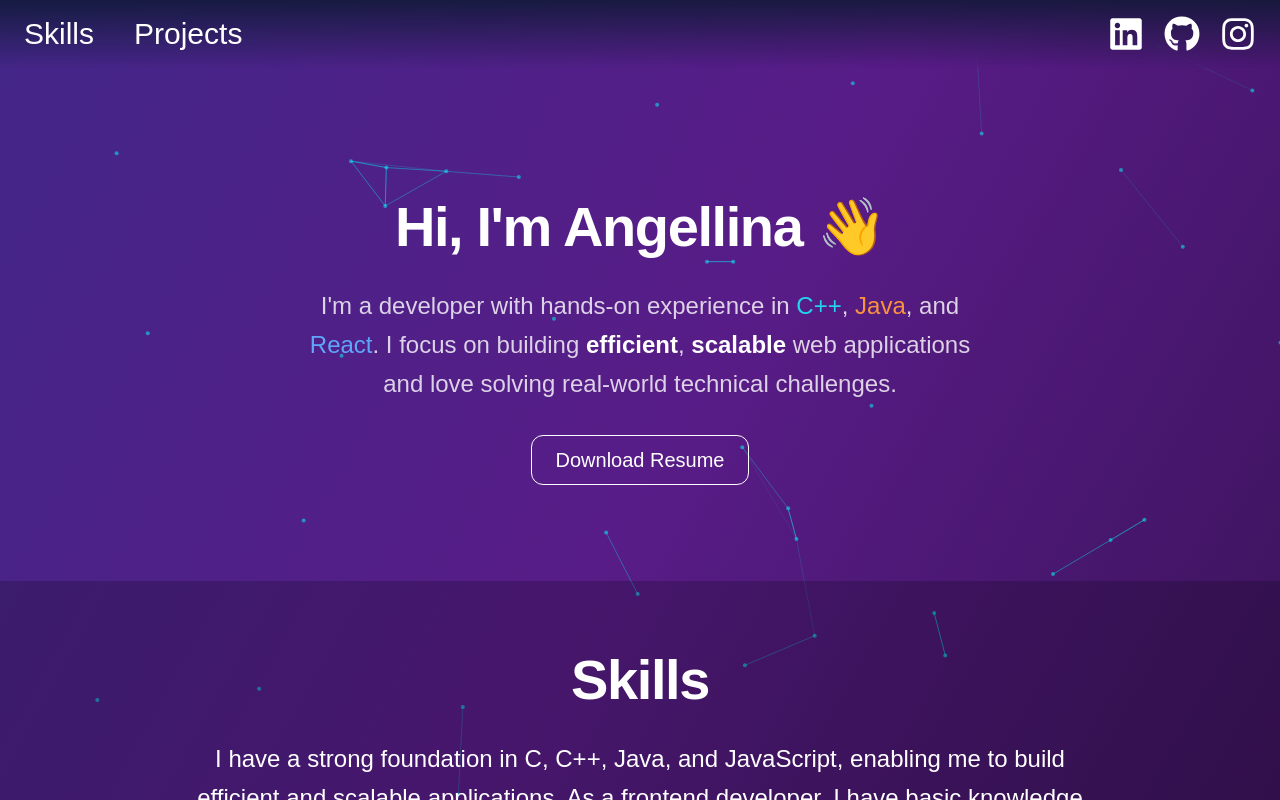
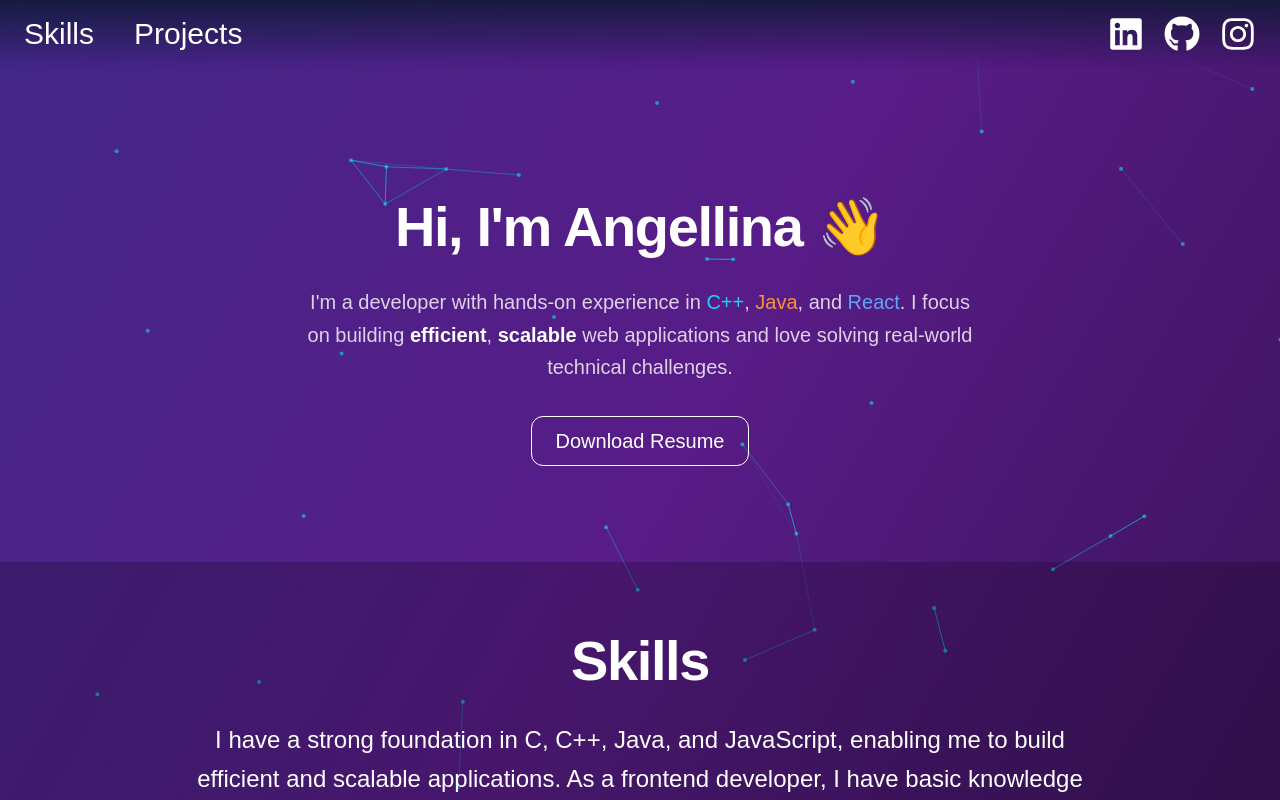
Before and after one commit to SamplerAnzi/My-Portfolio, a React (Vite) app: page / in a window 1280 px wide. Shown: the top 800 px of the page. Built offline with nearby package versions, Linux system fonts and the light colour scheme.

Commit message:
updated files for size again

```diff
--- a/src/components/Hero.jsx
+++ b/src/components/Hero.jsx
@@ -9,7 +9,7 @@ export default function Hero() {
 </h1>
 
 
-      <p className="text-2xl max-w-2xl text-white/80 leading-relaxed">
+      <p className="text-xl max-w-2xl text-white/80 leading-relaxed">
         I'm a developer with hands-on experience in <span className="text-cyan-400">C++</span>, <span className="text-orange-400">Java</span>, and <span className="text-blue-400">React</span>. I focus on building <strong className="text-white">efficient</strong>, <strong className="text-white">scalable</strong> web applications and love solving real-world technical challenges.
       </p>
 
```
